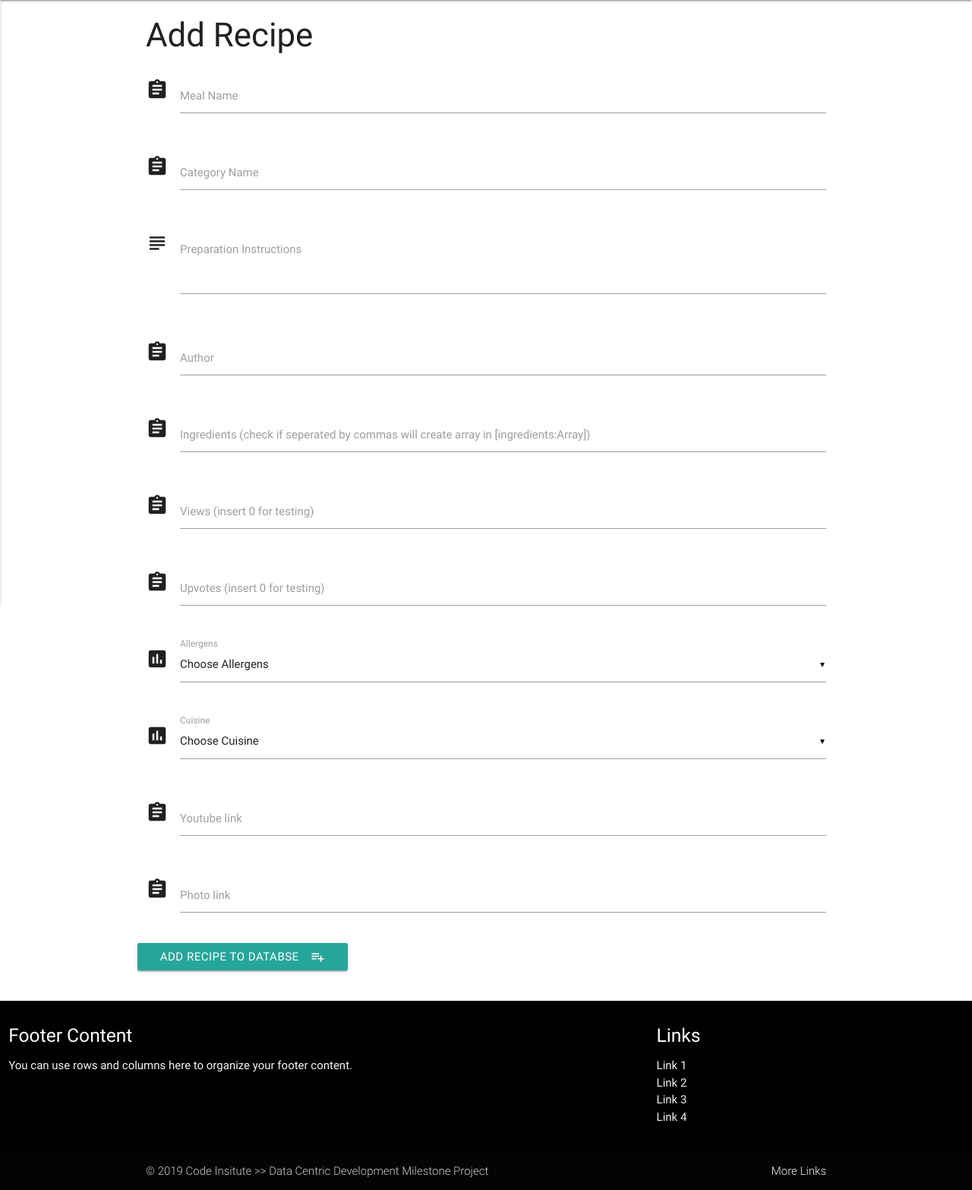
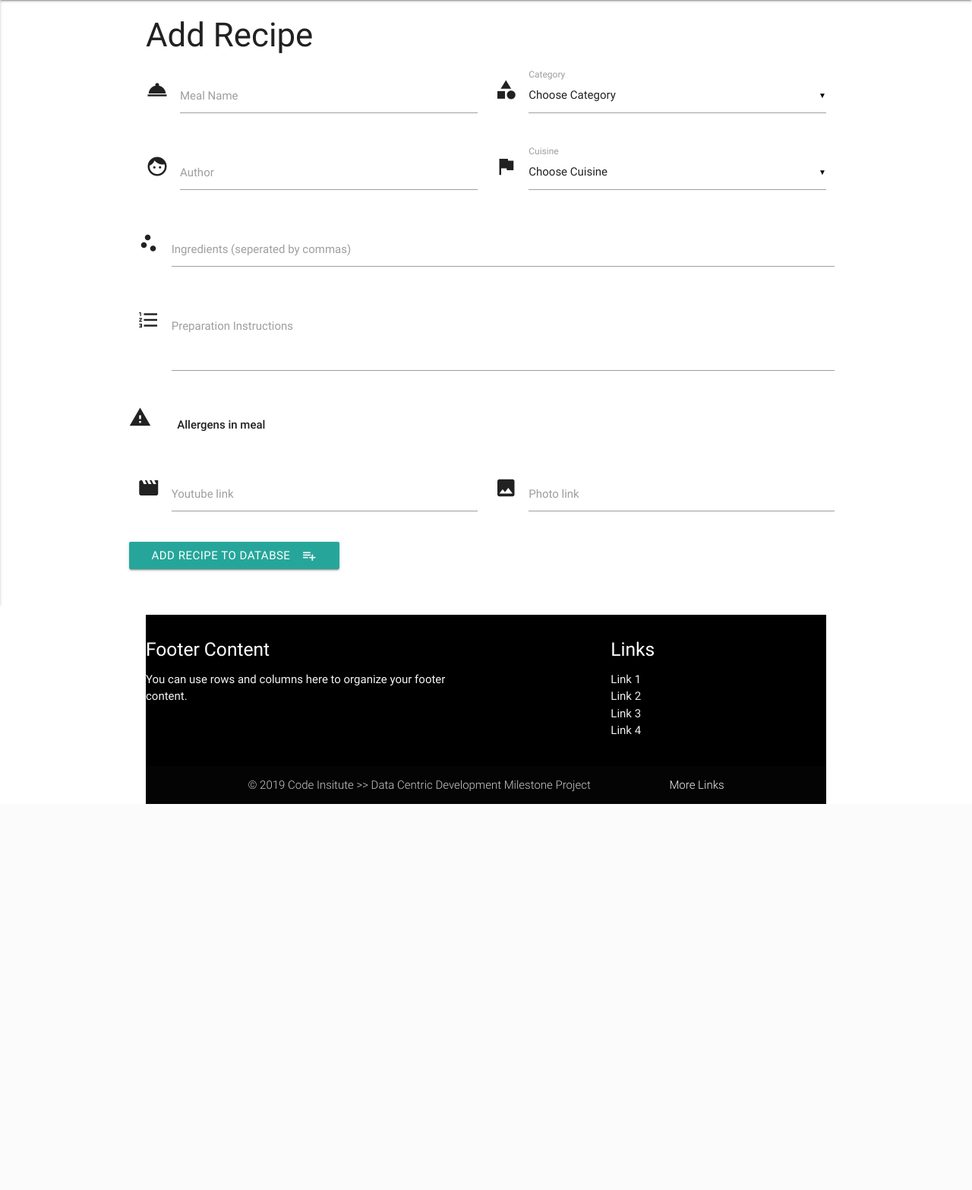
Before and after one commit to sywekpiorko1/milestone-data-centric-dev, a Flask app: page /addRecipe in a window 1280 px wide. Shown: the part 64-1630 px from the top of the page at 76% size. After the commit the page ends 1122 px from the top, so only its background shows below. Run offline with Flask 2, Linux system fonts and the light colour scheme; data that the repository does not hold is empty; some libraries are stand-ins or nearby versions.

Commit message:
Add insert_recipe() root to push data into MongoDB, add style for checkboxes in add_recipe.html, cleanup html

```diff
--- a/app.py
+++ b/app.py
@@ -15,6 +15,7 @@ app.config['SECRET_KEY'] = os.environ.get("SECRET_KEY")
 mongo = PyMongo(app)
 
 # Collections
+category_collection = mongo.db.category_collection
 recipes_collection = mongo.db.recipes_collection
 allergens_collection = mongo.db.allergens_collection
 cuisine_collection = mongo.db.cuisine_collection
@@ -33,15 +34,37 @@ def get_recipes():
 
 @app.route('/addRecipe')
 def add_recipe():
+    _categories = category_collection.find()
+    category_list = [category for category in _categories]
     _allergens = allergens_collection.find()
     allergen_list = [allergen for allergen in _allergens]
     _cuisines = cuisine_collection.find()
     cuisine_list = [cuisine for cuisine in _cuisines]
     return render_template('add_recipe.html',
+                            categories=category_list,
                             allergens=allergen_list,
                             cuisines=cuisine_list)
 
-# {{ url_for('insert_recipe') }}
+
+@app.route('/insertRecipe', methods = ['POST'])
+def insert_recipe():
+
+    form_request_to_dict = request.form.to_dict()
+    # as allergens collected from checboxes add them to list
+    form_request_to_dict['allergens'] = request.form.getlist('allergens')
+    # split ingredients to create list of them
+    form_request_to_dict['ingredients'] = form_request_to_dict['ingredients'].split(",")
+    # add keys to dictionary to be used when searching and sorting
+    form_request_to_dict['views'] = 0
+    form_request_to_dict['upvotes'] = 0
+    form_request_to_dict['upvotes_who'] = []
+
+    print(form_request_to_dict)
+
+    recipes = recipes_collection
+    recipes.insert_one(form_request_to_dict)
+
+    return redirect(url_for('get_recipes'))
 
 
 @app.route('/viewRecipe/<recipe_id>')
--- a/static/css/style.css
+++ b/static/css/style.css
@@ -0,0 +1,19 @@
+[type="checkbox"].filled-in:checked + label:not(.lever):after {
+
+    top: 0;
+
+    width: 20px;
+
+    height: 20px;
+
+    border: 2px solid #5e0101;
+
+    background-color: #fc0000;
+
+    z-index: 0;
+
+  }
+
+  .padded-from-left {
+    padding-left: 2rem
+  }
--- a/templates/add_recipe.html
+++ b/templates/add_recipe.html
@@ -2,81 +2,38 @@
 
 <h3>Add Recipe</h3>
 <div class="row">
-  <form action="" method="POST" class="col s12">
+  <form action="{{ url_for('insert_recipe') }}" method="POST" class="col s12">
 
     <div class="row">
-      <div class="input-field col s12">
-        <i class="material-icons prefix">assignment</i>
+      <!--                              MEAL NAME -->
+      <div class="input-field col s12 m6">
+        <i class="material-icons prefix">room_service</i>
         <input id="meal" name="meal" type="text" class="validate">
         <label for="icon_prefix">Meal Name</label>
+      </div>
+      <!--                              CATEGORY FROM LIST -->
+      <div class="input-field col s12 m6">
+        <i class="material-icons prefix">category</i>
+        <select id="category" name="category">
+          <option value="" disabled selected>Choose Category</option>
+          {% for category in categories %}
+          <option value="{{category.category_name}}">{{category.category_name}}</option>
+          {% endfor %}
+        </select>
+        <label>Category</label>
       </div>
     </div>
 
     <div class="row">
-      <div class="input-field col s12">
-        <i class="material-icons prefix">assignment</i>
-        <input id="category" name="category" type="text" class="validate">
-        <label for="icon_prefix">Category Name</label>
-      </div>
-    </div>
-
-    <div class="row">
-      <div class="input-field col s12">
-        <i class="material-icons prefix">subject</i>
-        <textarea name="instructions" id="instructions" class="materialize-textarea"></textarea>
-        <label for="icon_telephone">Preparation Instructions</label>
-      </div>
-    </div>
-
-    <div class="row">
-      <div class="input-field col s12">
-        <i class="material-icons prefix">assignment</i>
+      <!--                              AUTHOR -->
+      <div class="input-field col s12 m6">
+        <i class="material-icons prefix">face</i>
         <input id="author" name="author" type="text" class="validate">
         <label for="icon_prefix">Author</label>
       </div>
-    </div>
-
-    <div class="row">
-      <div class="input-field col s12">
-        <i class="material-icons prefix">assignment</i>
-        <input id="ingredients" name="ingredients" type="text" class="validate">
-        <label for="icon_prefix">Ingredients (check if seperated by commas will create array in
-          [ingredients:Array])</label>
-      </div>
-    </div>
-
-    <div class="row">
-      <div class="input-field col s12">
-        <i class="material-icons prefix">assignment</i>
-        <input id="views" name="views" type="text" class="validate">
-        <label for="icon_prefix">Views (insert 0 for testing)</label>
-      </div>
-    </div>
-
-    <div class="row">
-      <div class="input-field col s12">
-        <i class="material-icons prefix">assignment</i>
-        <input id="upvotes" name="upvotes" type="text" class="validate">
-        <label for="icon_prefix">Upvotes (insert 0 for testing)</label>
-      </div>
-    </div>
-
-    <div class="row">
-      <div class="input-field col s12">
-        <i class="material-icons prefix">poll</i>
-        <select id="allergens" name="allergens">
-          <option value="" disabled selected>Choose Allergens</option>
-          {% for allergen in allergens %}
-          <option value="{{allergen.allergen_name}}">{{allergen.allergen_name}}</option>
-          {% endfor %}
-        </select>
-        <label>Allergens</label>
-      </div>
-    </div>
-
-    <div class="row">
-      <div class="input-field col s12">
-        <i class="material-icons prefix">poll</i>
+      <!--                               CUISINE FROM LIST -->
+      <div class="input-field col s12 m6">
+        <i class="material-icons prefix">flag</i>
         <select id="cuisine" name="cuisine">
           <option value="" disabled selected>Choose Cuisine</option>
           {% for cuisine in cuisines %}
@@ -88,22 +45,74 @@
     </div>
 
     <div class="row">
+      <!--                              NUMBER OF VIEWS -->
+      <!-- <div class="input-field col s12 l6">
+        <i class="material-icons prefix">visibility</i>
+        <input id="views" name="views" type="text" class="validate">
+        <label for="icon_prefix">Views (insert 0 for testing)</label>
+      </div> -->
+      <!--                              NUMBER OF UPVOTES -->
+      <!-- <div class="input-field col s12 l6">
+        <i class="material-icons prefix">thumb_up</i>
+        <input id="upvotes" name="upvotes" type="text" class="validate">
+        <label for="icon_prefix">Upvotes (insert 0 for testing)</label>
+      </div>
+    </div> -->
+
+    <div class="row">
+      <!--                              INGREDIENTS -->
       <div class="input-field col s12">
-        <i class="material-icons prefix">assignment</i>
-        <input id="youtube" name="youtube" type="text" class="validate">
-        <label for="icon_prefix">Youtube link</label>
+        <i class="material-icons prefix">scatter_plot</i>
+        <input id="ingredients" name="ingredients" type="text" class="validate">
+        <label for="icon_prefix">Ingredients (seperated by commas)</label>
       </div>
     </div>
 
     <div class="row">
+      <!--                              PREPARATION INSTRUCTIONS -->
       <div class="input-field col s12">
-        <i class="material-icons prefix">assignment</i>
+        <i class="material-icons prefix">format_list_numbered</i>
+        <textarea name="instructions" id="instructions" class="materialize-textarea"></textarea>
+        <label for="icon_telephone">Preparation Instructions</label>
+      </div>
+    </div>
+
+    <div class="row">
+      <!--                              ALLERGENS CHECKBOXES -->
+      <div class="row">
+        <div class="col">
+          <i class="small material-icons prefix">warning</i>
+          <span class="padded-from-left"><strong> Allergens in meal</strong></span>
+        </div>
+      </div>
+      <div class="col offset-s2">
+        {% for allergen in allergens %}
+        <div class="col s12 m6">
+          <input name="allergens" value="{{allergen.allergen_name}}" type="checkbox" class="filled-in"
+            id="{{allergen.allergen_name}}" />
+          <label for="{{allergen.allergen_name}}">{{allergen.allergen_name}}</label>
+        </div>
+        {% endfor %}
+      </div>
+    </div>
+
+    <div class="row">
+      <!--                                YOUTUBE LINK -->
+      <div class="input-field col s12 l6">
+        <i class="material-icons prefix">movie</i>
+        <input id="youtube" name="youtube" type="text" class="validate">
+        <label for="icon_prefix">Youtube link</label>
+      </div>
+      <!--                                PHOTO LINK -->
+      <div class="input-field col s12 l6">
+        <i class="material-icons prefix">insert_photo</i>
         <input id="photo" name="photo" type="text" class="validate">
         <label for="icon_prefix">Photo link</label>
       </div>
     </div>
 
     <div class="row">
+      <!--                                ADD RECIPE BUTTON -->
       <button class="btn waves-effect waves-light" type="submit" name="action">Add Recipe to Databse
         <i class="material-icons right">playlist_add</i>
       </button>
```
Also changed, not shown: templates/recipes.html (+4 -4 lines).
